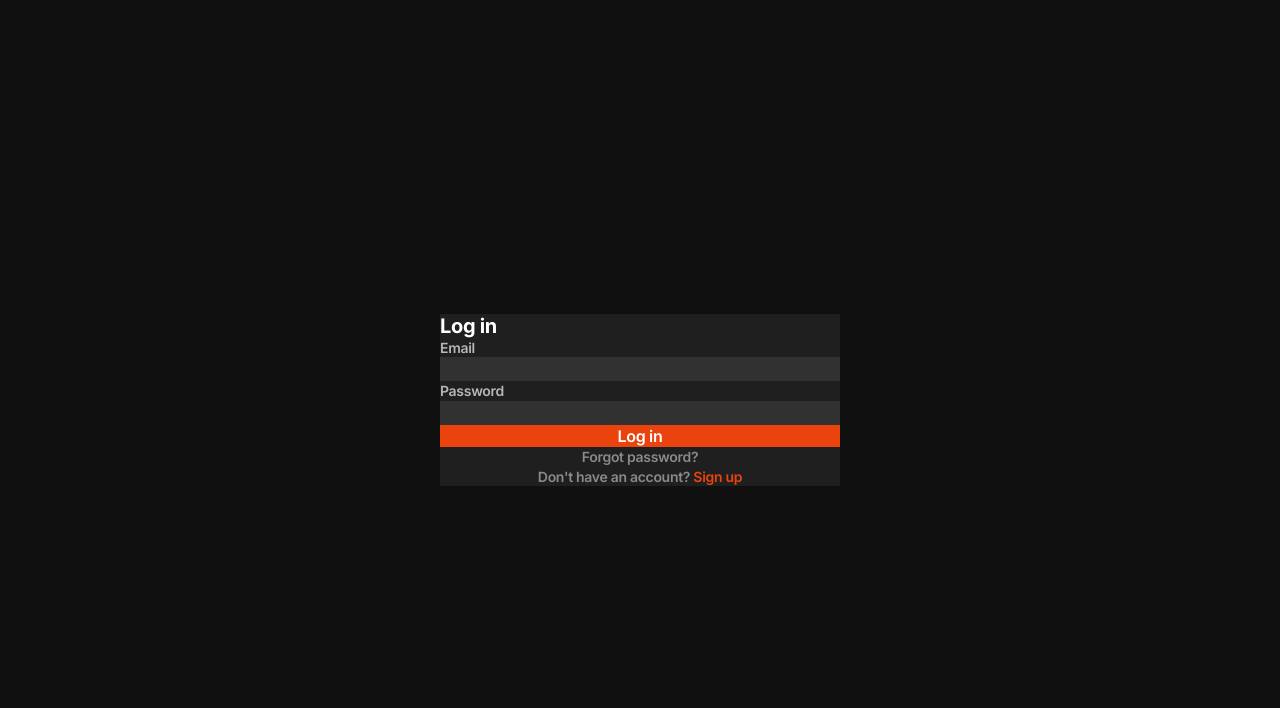
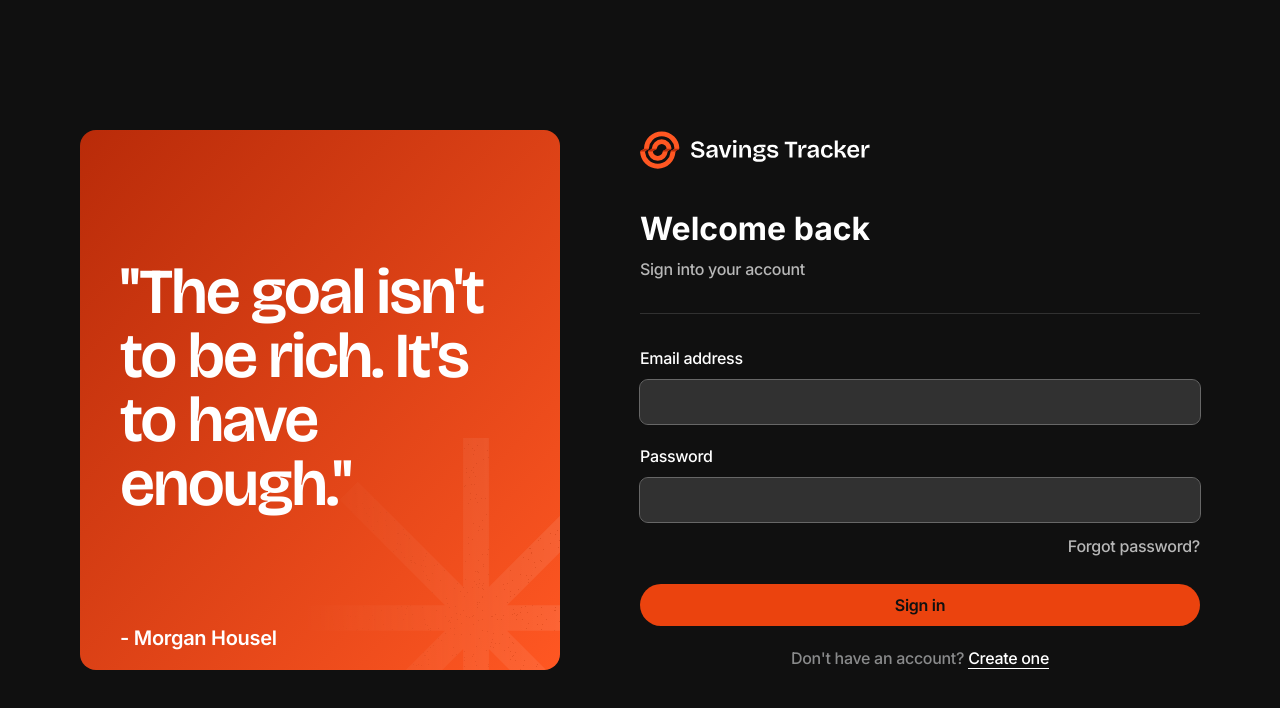
Before and after one commit to delroscol98/savings_tracker, a React (Vite) app in the folder frontend/: page /login in a window 1280 px wide. Shown: the top 708 px of the page. Built offline with nearby package versions, Linux system fonts and the light colour scheme.

Commit message:
chore: login page styles

```diff
--- /dev/null
+++ b/frontend/src/components/AuthLayout.tsx
@@ -0,0 +1,29 @@
+import type { ReactNode } from "react";
+
+import logo from "../assets/logo-large.svg";
+import star from "../assets/pattern-star.svg";
+
+export function AuthLayout({ children }: { children: ReactNode }) {
+  return (
+    <div className="min-h-screen bg-neutral-900 px-7 md:p-13 lg:px-14 lg:py-11 grid lg:grid-cols-2 items-center content-center">
+      <div
+        className={`sm:hidden md:hidden lg:min-h-full lg:grid lg:grid-rows-[1fr_min-content] lg:mr-14 lg:px-11 lg:py-8 lg:rounded-2xl lg:bg-linear-to-br lg:from-orange-700 lg:to-orange-400 lg:relative lg:overflow-hidden`}
+      >
+        <img
+          className="sm:hidden md:hidden lg:inline lg:absolute lg:-right-15 lg:-bottom-17 lg:w-3/4"
+          src={star}
+          alt="logo"
+        />
+        <span className="text-1 text-neutral-0 self-center">
+          "The goal isn't to be rich. It's to have enough."
+        </span>
+        <span className="text-4 text-neutral-0">- Morgan Housel</span>
+      </div>
+      <div>
+        <img src={logo} alt="logo" />
+
+        {children}
+      </div>
+    </div>
+  );
+}
--- a/frontend/src/index.css
+++ b/frontend/src/index.css
@@ -64,6 +64,7 @@
   font-weight: 600;
   font-size: 64px;
   letter-spacing: -2px;
+  line-height: 1;
 }
 
 @utility text-1-mobile {
--- a/frontend/src/pages/LoginPage.tsx
+++ b/frontend/src/pages/LoginPage.tsx
@@ -4,12 +4,11 @@ import { z } from "zod";
 import { Link, useNavigate } from "react-router";
 import { useAuth } from "@/auth/authContext";
 import { handleApiError } from "@/lib/errors";
+import { AuthLayout } from "@/components/AuthLayout";
 
 const loginSchema = z.object({
-  email: z.string().email("Please enter a valid email"),
-  password: z
-    .string()
-    .min(8, "Password must be at least 8 characters"),
+  email: z.email("Please enter a valid email"),
+  password: z.string().min(8, "Password must be at least 8 characters"),
 });
 
 type LoginForm = z.infer<typeof loginSchema>;
@@ -36,69 +35,77 @@ export function LoginPage() {
   }
 
   return (
-    <div className="min-h-screen bg-neutral-900 flex items-center justify-center px-spacing-7">
-      <div className="bg-neutral-800 rounded-radius-2xl p-spacing-12 w-full max-w-[400px]">
-        <h1 className="text-3 text-neutral-0 mb-spacing-10">Log in</h1>
+    <AuthLayout>
+      <div className="pb-10 mt-11 border-b border-neutral-700">
+        <div className="text-neutral-0 grid gap-4">
+          <h1 className="text-2">Welcome back</h1>
+          <p className="text-5 text-neutral-300">Sign into your account</p>
+        </div>
+      </div>
 
-        <form onSubmit={handleSubmit(onSubmit)} className="flex flex-col gap-spacing-7">
+      <form onSubmit={handleSubmit(onSubmit)} className="grid gap-8 mt-10">
         {errors.root && (
           <p className="text-red-500 text-6">{errors.root.message}</p>
         )}
 
-          <div className="flex flex-col gap-spacing-3">
-            <label htmlFor="email" className="text-6 text-neutral-300">
-              Email
+        <div className="flex flex-col gap-5">
+          <label htmlFor="email" className="text-5 text-neutral-0">
+            Email address
           </label>
           <input
             id="email"
             type="email"
             {...register("email")}
-              className="bg-neutral-700 text-neutral-0 rounded-radius-md px-spacing-7 py-spacing-5 text-5 outline-none focus:ring-2 focus:ring-orange-500"
+            className="bg-neutral-700 text-neutral-0 rounded-md px-7 py-5 text-5 outline outline-solid outline-neutral-500 focus:ring-2 focus:ring-orange-500"
           />
           {errors.email && (
             <p className="text-red-500 text-7">{errors.email.message}</p>
           )}
         </div>
 
-          <div className="flex flex-col gap-spacing-3">
-            <label htmlFor="password" className="text-6 text-neutral-300">
+        <div className="grid gap-6">
+          <div className="flex flex-col gap-5">
+            <label htmlFor="password" className="text-5 text-neutral-0">
               Password
             </label>
             <input
               id="password"
               type="password"
               {...register("password")}
-              className="bg-neutral-700 text-neutral-0 rounded-radius-md px-spacing-7 py-spacing-5 text-5 outline-none focus:ring-2 focus:ring-orange-500"
+              className="bg-neutral-700 text-neutral-0 rounded-md px-7 py-5 text-5 outline outline-solid outline-neutral-500 outline-none focus:ring-2 focus:ring-orange-500"
             />
             {errors.password && (
               <p className="text-red-500 text-7">{errors.password.message}</p>
             )}
           </div>
+          <Link
+            to="/forgot-password"
+            className="text-5 text-neutral-300 hover:text-orange-500 justify-self-end"
+          >
+            Forgot password?
+          </Link>
+        </div>
 
         <button
           type="submit"
           disabled={isSubmitting}
-            className="bg-orange-500 hover:bg-orange-400 text-neutral-0 rounded-radius-md text-5-semibold py-spacing-5 mt-spacing-3 disabled:opacity-50 disabled:cursor-not-allowed"
+          className="bg-orange-500 hover:bg-orange-400 text-neutral-900 rounded-full text-5-semibold py-5 mt-3 disabled:opacity-50 disabled:cursor-not-allowed"
         >
-            {isSubmitting ? "Logging in..." : "Log in"}
+          {isSubmitting ? "Logging in..." : "Sign in"}
         </button>
-        </form>
 
         <div className="mt-spacing-9 flex flex-col items-center gap-spacing-4">
+          <p className="text-5 text-neutral-400">
+            Don&apos;t have an account?{" "}
             <Link
-            to="/forgot-password"
-            className="text-6 text-neutral-400 hover:text-orange-500"
+              to="/signup"
+              className="text-5 text-neutral-0 border-b border-neutal-0 hover:text-orange-400"
             >
-            Forgot password?
-          </Link>
-          <p className="text-6 text-neutral-400">
-            Don&apos;t have an account?{" "}
-            <Link to="/signup" className="text-orange-500 hover:text-orange-400">
-              Sign up
+              Create one
             </Link>
           </p>
         </div>
-      </div>
-    </div>
+      </form>
+    </AuthLayout>
   );
 }
```
Also changed, not shown: frontend/src/assets/pattern-star.svg. Lines whose indentation alone changed are shown as unchanged.
